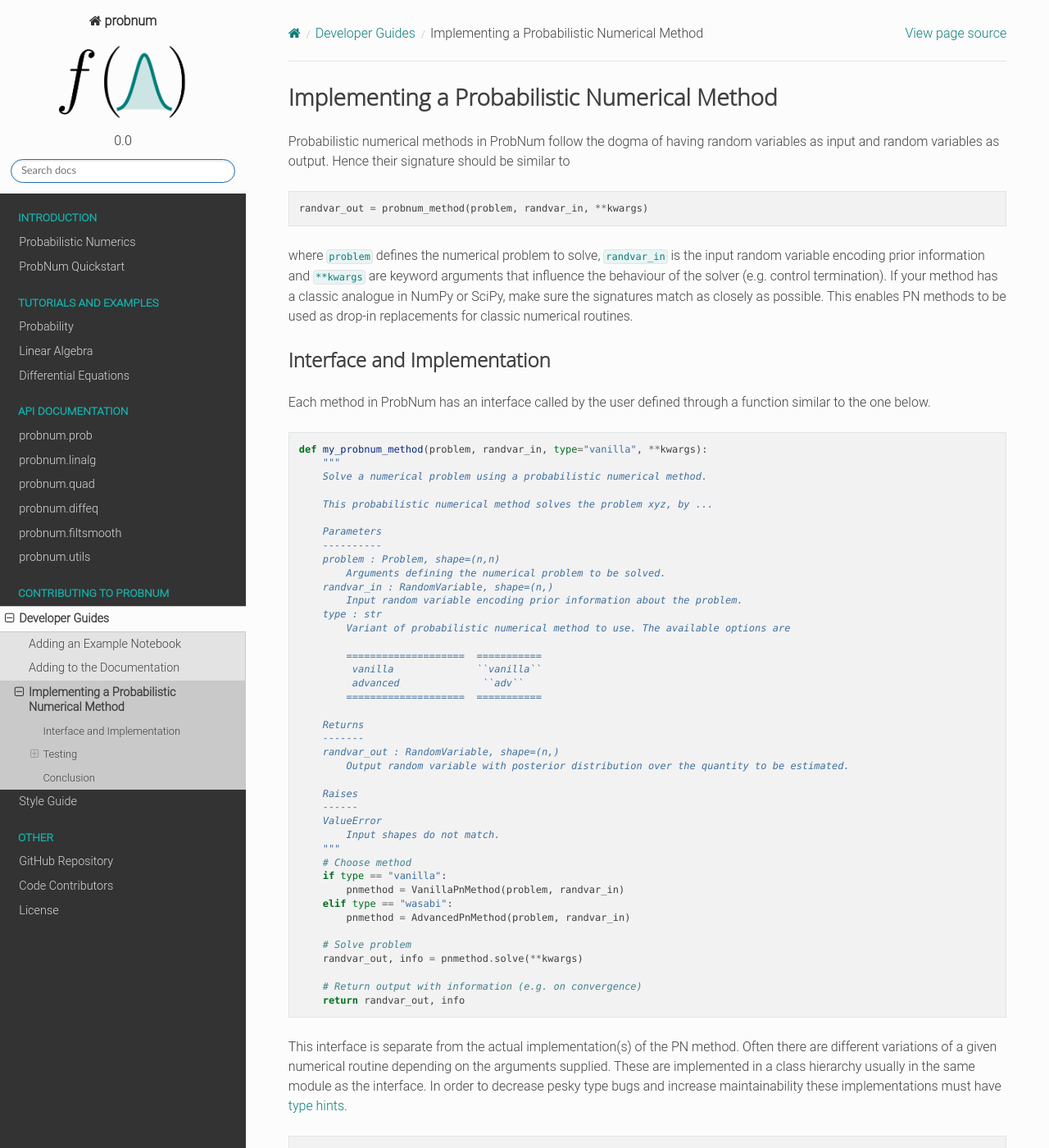
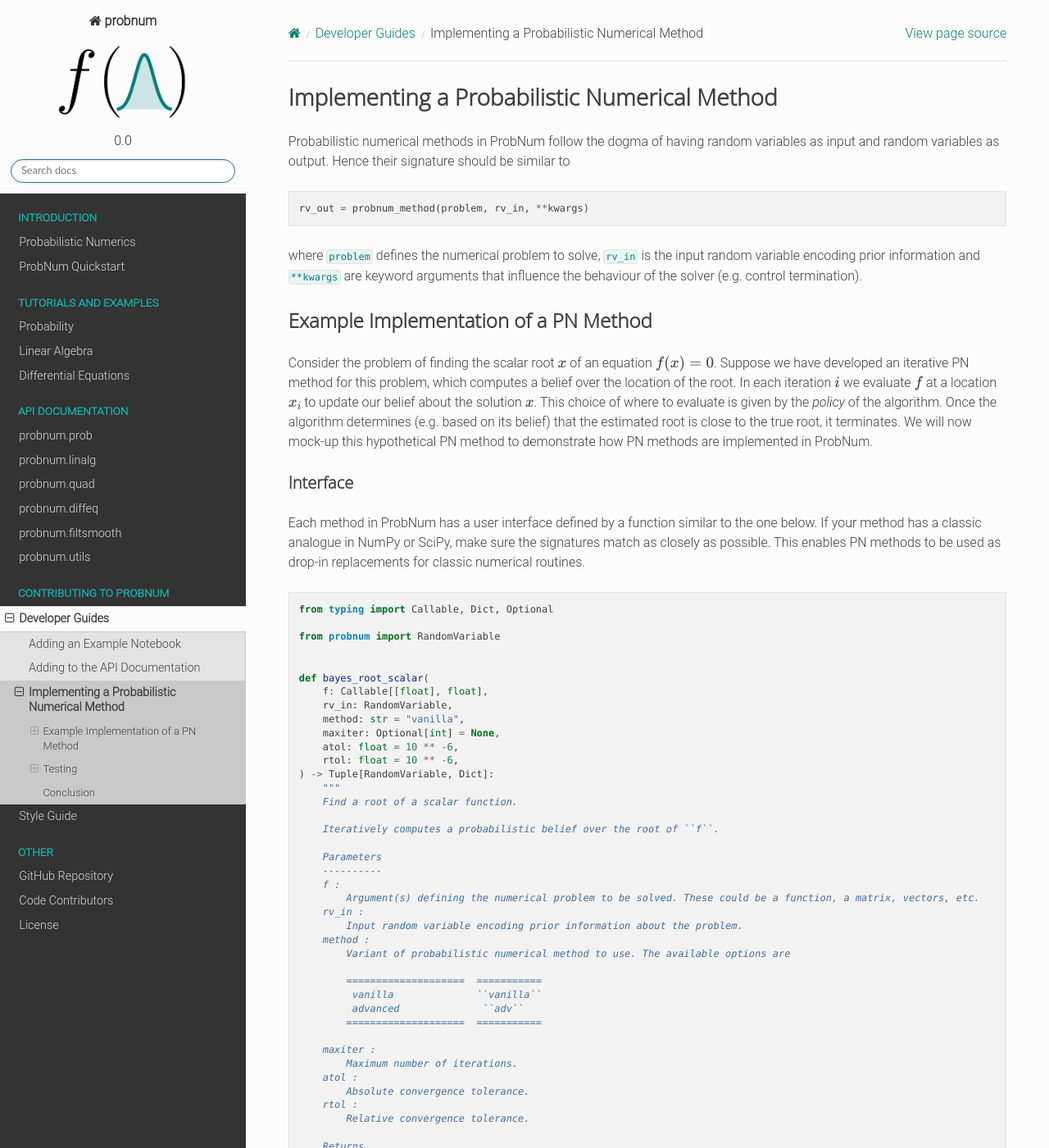
Before and after one commit to probabilistic-numerics/probnum, a Sphinx documentation site: the page built from docs/source/development/probnum_method.rst, in a window 1280 px wide and 1400 px high. Shown: the whole window at 82% size. Built offline with Sphinx 7.4.7 and the Read the Docs theme 2.0.0, drawn with Linux system fonts in a browser that asks for light colours; pages that are not in the unit, such as notebooks, are missing from menus; some of the changed text lies outside the part shown.

Commit message:
developer guide on PN methods updated to type hints and support for type hints in docs added

```diff
--- a/docs/requirements.txt
+++ b/docs/requirements.txt
@@ -1,8 +1,9 @@
 # Packages required for building the documentation
-sphinx >= 1.7.5, <= 2.4.4
+sphinx
 sphinx_rtd_theme
 sphinx_automodapi
-m2r
+sphinx_autodoc_typehints
+m2r2
 
 # Packages handling notebooks
 nbsphinx
--- a/docs/source/conf.py
+++ b/docs/source/conf.py
@@ -26,7 +26,7 @@ sys.path.insert(0, os.path.abspath("../../../probnum/src"))
 # -- General configuration ------------------------------------------------
 
 # If your documentation needs a minimal Sphinx version, state it here.
-needs_sphinx = "1.6.1"
+needs_sphinx = "3.0"
 
 # Add any Sphinx extension module names here, as strings. They can be
 # extensions coming with Sphinx (named 'sphinx.ext.*') or your custom
@@ -35,6 +35,7 @@ extensions = [
     "sphinx_rtd_theme",
     "sphinx.ext.napoleon",
     "sphinx_automodapi.automodapi",
+    "sphinx_autodoc_typehints",
     "sphinx.ext.doctest",
     "sphinx.ext.intersphinx",
     "sphinx.ext.todo",
@@ -43,11 +44,14 @@ extensions = [
     "sphinx.ext.viewcode",
     "sphinx.ext.githubpages",
     "nbsphinx",
-    "m2r",
+    "m2r2",
 ]
 
 # Add any paths that contain templates here, relative to this directory.
 templates_path = ["_templates"]
+
+# Settings for napoleon
+napoleon_use_param = True
 
 # Remove possible duplicate methods when using 'automodapi'
 # autodoc_default_flags = ['no-members']
@@ -57,6 +61,10 @@ numpydoc_show_class_members = True
 automodapi_toctreedirnm = "automod"
 automodapi_writereprocessed = False
 automodsumm_inherited_members = True
+
+# Settings for autodoc_typehints
+typehints_fully_qualified = False
+typehints_document_rtype = True
 
 # The suffix(es) of source filenames.
 # You can specify multiple suffixes as a list of strings:
@@ -68,7 +76,7 @@ master_doc = "index"
 # General information about the project.
 project = "probnum"
 copyright = str(datetime.utcnow().year)
-author = "Jonathan Wenger"
+author = "ProbNum Authors"
 
 # The version info for the project you're documenting, acts as replacement for
 # |version| and |release|, also used in various other places throughout the
--- a/docs/source/development/documentation.rst
+++ b/docs/source/development/documentation.rst
@@ -1,5 +1,5 @@
-Adding to the Documentation
-============================
+Adding to the API Documentation
+================================
 
 Documentation is an integral part of every collaborative software project. Good documentation not only encourages users
 of the package to try out different functionalities, but it also makes maintaining and expanding code significantly
--- a/docs/source/development/probnum_method.rst
+++ b/docs/source/development/probnum_method.rst
@@ -6,67 +6,111 @@ output. Hence their signature should be similar to
 
 .. code-block:: python
 
-	randvar_out = probnum_method(problem, randvar_in, **kwargs)
+	rv_out = probnum_method(problem, rv_in, **kwargs)
 
 
-where :code:`problem` defines the numerical problem to solve, :code:`randvar_in` is the input random variable encoding
-prior information and :code:`**kwargs` are keyword arguments that influence the behaviour
-of the solver (e.g. control termination). If your method has a classic analogue in NumPy or SciPy, make sure the
-signatures match as closely as possible. This enables PN methods to be used as drop-in replacements for classic
-numerical routines.
+where :code:`problem` defines the numerical problem to solve, :code:`rv_in` is the input random variable encoding
+prior information and :code:`**kwargs` are keyword arguments that influence the behaviour of the solver (e.g. control
+termination).
 
-Interface and Implementation
-****************************
+Example Implementation of a PN Method
+**************************************
 
-Each method in ProbNum has an interface called by the user defined through a function similar to the one below.
+Consider the problem of finding the scalar root :math:`x` of an equation :math:`f(x)=0`. Suppose we have developed an
+iterative PN method for this problem, which computes a belief over the location of the root. In each iteration :math:`i`
+we evaluate :math:`f` at a location :math:`x_i` to update our belief about the solution :math:`x`. This choice of where
+to evaluate is given by the *policy* of the algorithm. Once the algorithm determines (e.g. based on its belief) that the
+estimated root is close to the true root, it terminates. We will now mock-up this hypothetical PN method to demonstrate
+how PN methods are implemented in ProbNum.
+
+Interface
+"""""""""
+Each method in ProbNum has a user interface defined by a function similar to the one below. If your method has a classic
+analogue in NumPy or SciPy, make sure the signatures match as closely as possible. This enables PN methods to be used as
+drop-in replacements for classic numerical routines.
 
 .. code-block:: python
 
-	def my_probnum_method(problem, randvar_in, type="vanilla", **kwargs):
-	    """
-	    Solve a numerical problem using a probabilistic numerical method.
+    from typing import Callable, Dict, Optional
 
-	    This probabilistic numerical method solves the problem xyz, by ...
-
-	    Parameters
-	    ----------
-	    problem : Problem, shape=(n,n)
-	        Arguments defining the numerical problem to be solved.
-	    randvar_in : RandomVariable, shape=(n,)
-	        Input random variable encoding prior information about the problem.
-	    type : str
-	        Variant of probabilistic numerical method to use. The available options are
-
-	        ====================  ===========
-	         vanilla              ``vanilla``
-	         advanced              ``adv``
-	        ====================  ===========
-
-	    Returns
-	    -------
-	    randvar_out : RandomVariable, shape=(n,)
-	        Output random variable with posterior distribution over the quantity to be estimated.
-
-	    Raises
-	    ------
-	    ValueError
-	        Input shapes do not match.
-	    """
-	    # Choose method
-	    if type == "vanilla":
-	        pnmethod = VanillaPnMethod(problem, randvar_in)
-	    elif type == "wasabi":
-	        pnmethod = AdvancedPnMethod(problem, randvar_in)
-
-	    # Solve problem
-	    randvar_out, info = pnmethod.solve(**kwargs)
-
-	    # Return output with information (e.g. on convergence)
-	    return randvar_out, info
+    from probnum import RandomVariable
 
 
-This interface is separate from the actual implementation(s) of the PN method. Often there are different variations of a
-given numerical routine depending on the arguments supplied. These are implemented in a class hierarchy usually in the same module
+    def bayes_root_scalar(
+        f: Callable[[float], float],
+        rv_in: RandomVariable,
+        method: str = "vanilla",
+        maxiter: Optional[int] = None,
+        atol: float = 10 ** -6,
+        rtol: float = 10 ** -6,
+    ) -> Tuple[RandomVariable, Dict]:
+        """
+        Find a root of a scalar function.
+
+        Iteratively computes a probabilistic belief over the root of ``f``.
+
+        Parameters
+        ----------
+        f :
+            Argument(s) defining the numerical problem to be solved. These could be a function, a matrix, vectors, etc.
+        rv_in :
+            Input random variable encoding prior information about the problem.
+        method :
+            Variant of probabilistic numerical method to use. The available options are
+
+            ====================  ===========
+             vanilla              ``vanilla``
+             advanced              ``adv``
+            ====================  ===========
+
+        maxiter :
+            Maximum number of iterations.
+        atol :
+            Absolute convergence tolerance.
+        rtol :
+            Relative convergence tolerance.
+
+        Returns
+        -------
+        rv_out :
+            Output random variable with posterior distribution over the quantity to be estimated.
+
+        Raises
+        ------
+        ValueError
+            Input shapes do not match.
+        """
+        # Instantiate a variant of the PN method based on the problem and arguments
+        if type == "vanilla":
+            pnmethod = PnMethod(
+                problem=problem,
+                rv_in=rv_in,
+                policy=deterministic_policy,
+                stopping_criteria=[residual_stopping_criterion,],
+            )
+        elif type == "adv":
+            pnmethod = PnMethod(
+                problem=problem,
+                rv_in=rv_in,
+                policy=max_uncertainty_policy,
+                stopping_criteria=probabilistic_stopping_criterion,
+            )
+
+        # Solve problem
+        rv_out, info = pnmethod.solve(**kwargs)
+
+        # Return output with information (e.g. on convergence)
+        return rv_out, info
+
+
+This interface is separate from the actual implementation(s) of the PN method.
+
+Implementation
+""""""""""""""
+
+
+Often there are different variations of a given numerical routine depending on the arguments supplied. These are
+implemented in a class hierarchy usually in the same module
 as the interface. In order to decrease pesky type bugs and increase maintainability these implementations must have `type
 hints <https://docs.python.org/3/library/typing.html>`_.
 
@@ -83,11 +127,11 @@ hints <https://docs.python.org/3/library/typing.html>`_.
 	    ----------
 	    problem : Problem, shape=(n,n)
 	        Arguments defining the numerical problem to be solved.
-	    randvar_in : RandomVariable, shape=(n,)
+	    rv_in : RandomVariable, shape=(n,)
 	        Input random variable encoding prior information about the problem.
 	    """
 
-	    def __init__(self, problem: Problem, randvar_in: prob.RandomVariable):
+	    def __init__(self, problem: Problem, rv_in: prob.RandomVariable):
 	        raise NotImplementedError
 
 	    def solve(self, **kwargs) -> Tuple[prob.RandomVariable, dict]:
@@ -96,7 +140,7 @@ hints <https://docs.python.org/3/library/typing.html>`_.
 
 	class VanillaPnMethod(PnMethod):
 
-	    def __init__(self, problem: Problem, randvar_in: prob.RandomVariable):
+	    def __init__(self, problem: Problem, rv_in: prob.RandomVariable):
 	        raise NotImplementedError
 
 	    def solve(self) -> Tuple[prob.RandomVariable, dict]:
@@ -105,7 +149,7 @@ hints <https://docs.python.org/3/library/typing.html>`_.
 
 	        Returns
 	        -------
-	        randvar_out : RandomVariable
+	        rv_out : RandomVariable
 	            Posterior distribution over the solution of `problem`.
 	        info : dict
 	            Information on the convergence of the iteration.
@@ -115,7 +159,7 @@ hints <https://docs.python.org/3/library/typing.html>`_.
 
 	class AdvancedPnMethod(PnMethod):
 
-	    def __init__(self, problem: Problem, randvar_in: prob.RandomVariable):
+	    def __init__(self, problem: Problem, rv_in: prob.RandomVariable):
 	        raise NotImplementedError
 
 	    def solve(self, maxiter: int) -> Tuple[prob.RandomVariable, dict]:
@@ -129,7 +173,7 @@ hints <https://docs.python.org/3/library/typing.html>`_.
 
 	        Returns
 	        -------
-	        randvar_out : RandomVariable
+	        rv_out : RandomVariable
 	            Posterior distribution over the solution of `problem`.
 	        info : dict
 	            Information on the convergence of the iteration.
```
Also changed, not shown: STYLEGUIDE.md (+1 -3 lines), 1 other file.
